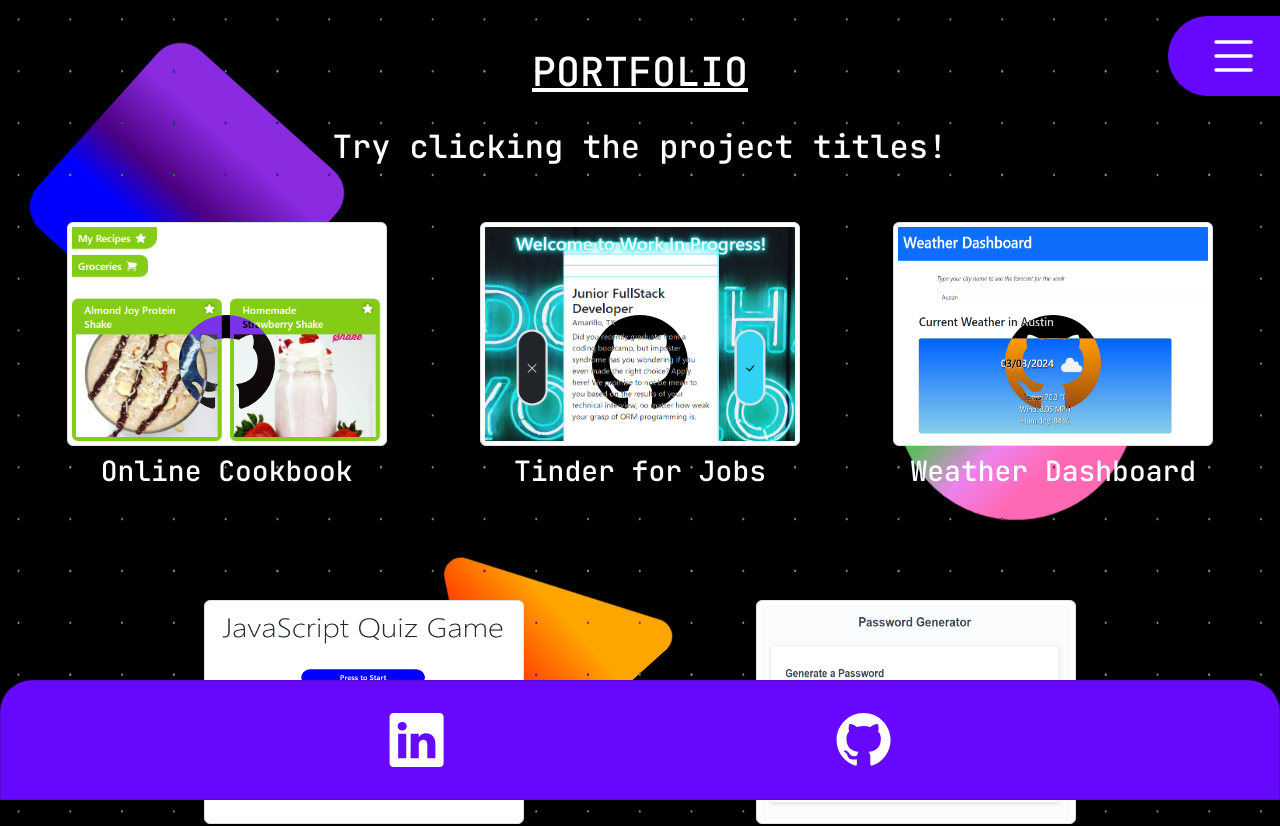
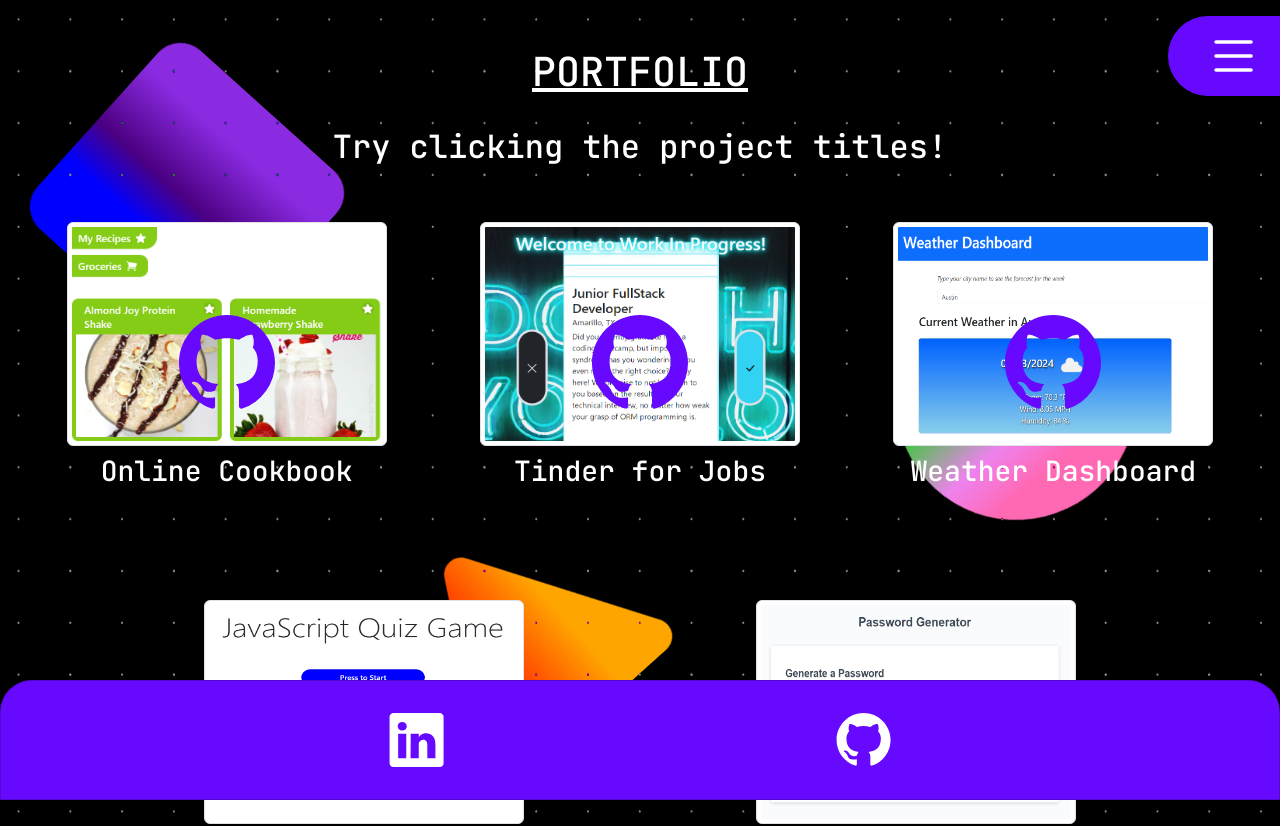
Before and after one commit to jordaneburton/portfolio-React, a React (Vite) app: page /Portfolio in a window 1280 px wide. Shown: the top 826 px of the page. Built offline with nearby package versions, Linux system fonts and the light colour scheme.

Commit message:
added style change on hover for git icon on portfolio projects

```diff
--- a/src/App.css
+++ b/src/App.css
@@ -53,9 +53,6 @@ h1 {
   img {
     width: 20rem;
     height: 14rem;
-  }
-  svg {
-    mix-blend-mode: exclusion;
   }
 }
 
--- a/src/components/ProjectCard.jsx
+++ b/src/components/ProjectCard.jsx
@@ -6,14 +6,21 @@ import { Row } from 'react-bootstrap';
 
 function ProjectCard({ urlLinks, thumbnail, title }) {
     const [isHovered, setIsHovered] = useState(false);
+    const [isHoveredGit, setIsHoveredGit] = useState(false);
 
     const handleMouseEnter = () => {
       setIsHovered(true);
     };
+    const handleMouseEnterGit = () => {
+        setIsHoveredGit(true);
+      };
 
     const handleMouseLeave = () => {
       setIsHovered(false);
     };
+    const handleMouseLeaveGit = () => {
+        setIsHoveredGit(false);
+      };
 
     function openLink() {
         window.open(urlLinks[0], '_blank').focus();
@@ -28,7 +35,13 @@ function ProjectCard({ urlLinks, thumbnail, title }) {
             <Col xs={12} md={6} lg={4} className='project-card position-relative z-2 my-5'>
                 <Image src={thumbnail} thumbnail role='img' aria-label='Project thumbnail'/>
                 <svg onClick={() => { openRepo() }}
-                    xmlns="http://www.w3.org/2000/svg" width="6rem" height="6rem" fill="white" className="bi bi-github position-absolute top-50 start-50 translate-middle" viewBox="0 0 16 16" role="link" aria-label="Github link">
+                    onMouseEnter={handleMouseEnterGit}
+                    onMouseLeave={handleMouseLeaveGit}
+                    style={{
+                        mixBlendMode: isHoveredGit ? 'difference' : 'normal',
+                        fill: isHoveredGit ? 'white' : '#6709FF'
+                    }}
+                    xmlns="http://www.w3.org/2000/svg" width="6rem" height="6rem" className="bi bi-github position-absolute top-50 start-50 translate-middle" viewBox="0 0 16 16" role="link" aria-label="Github link">
                     <path d="M8 0C3.58 0 0 3.58 0 8c0 3.54 2.29 6.53 5.47 7.59.4.07.55-.17.55-.38 0-.19-.01-.82-.01-1.49-2.01.37-2.53-.49-2.69-.94-.09-.23-.48-.94-.82-1.13-.28-.15-.68-.52-.01-.53.63-.01 1.08.58 1.23.82.72 1.21 1.87.87 2.33.66.07-.52.28-.87.51-1.07-1.78-.2-3.64-.89-3.64-3.95 0-.87.31-1.59.82-2.15-.08-.2-.36-1.02.08-2.12 0 0 .67-.21 2.2.82.64-.18 1.32-.27 2-.27s1.36.09 2 .27c1.53-1.04 2.2-.82 2.2-.82.44 1.1.16 1.92.08 2.12.51.56.82 1.27.82 2.15 0 3.07-1.87 3.75-3.65 3.95.29.25.54.73.54 1.48 0 1.07-.01 1.93-.01 2.2 0 .21.15.46.55.38A8.01 8.01 0 0 0 16 8c0-4.42-3.58-8-8-8"/>
                 </svg>
                 <div className='p-2 z-3'>
```
